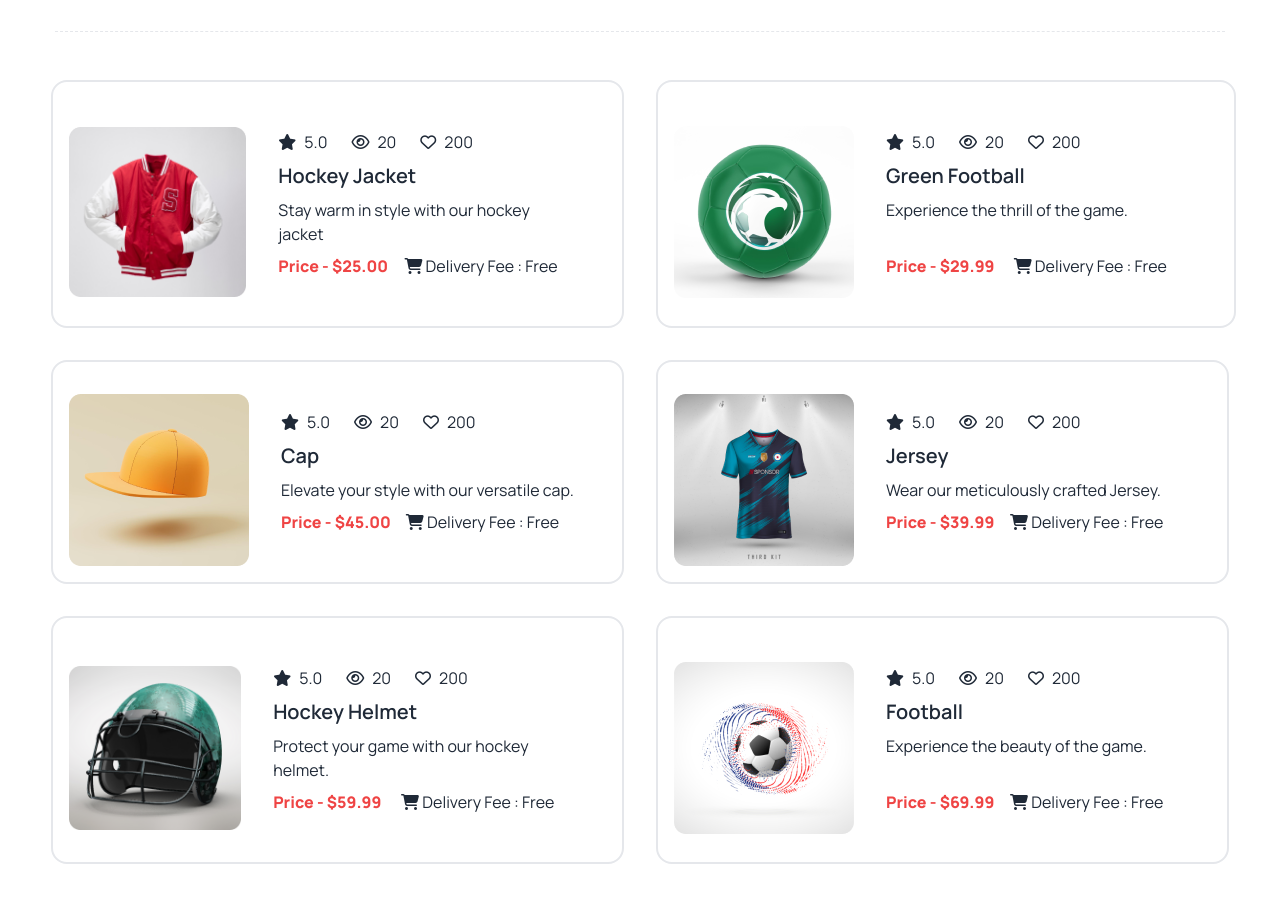
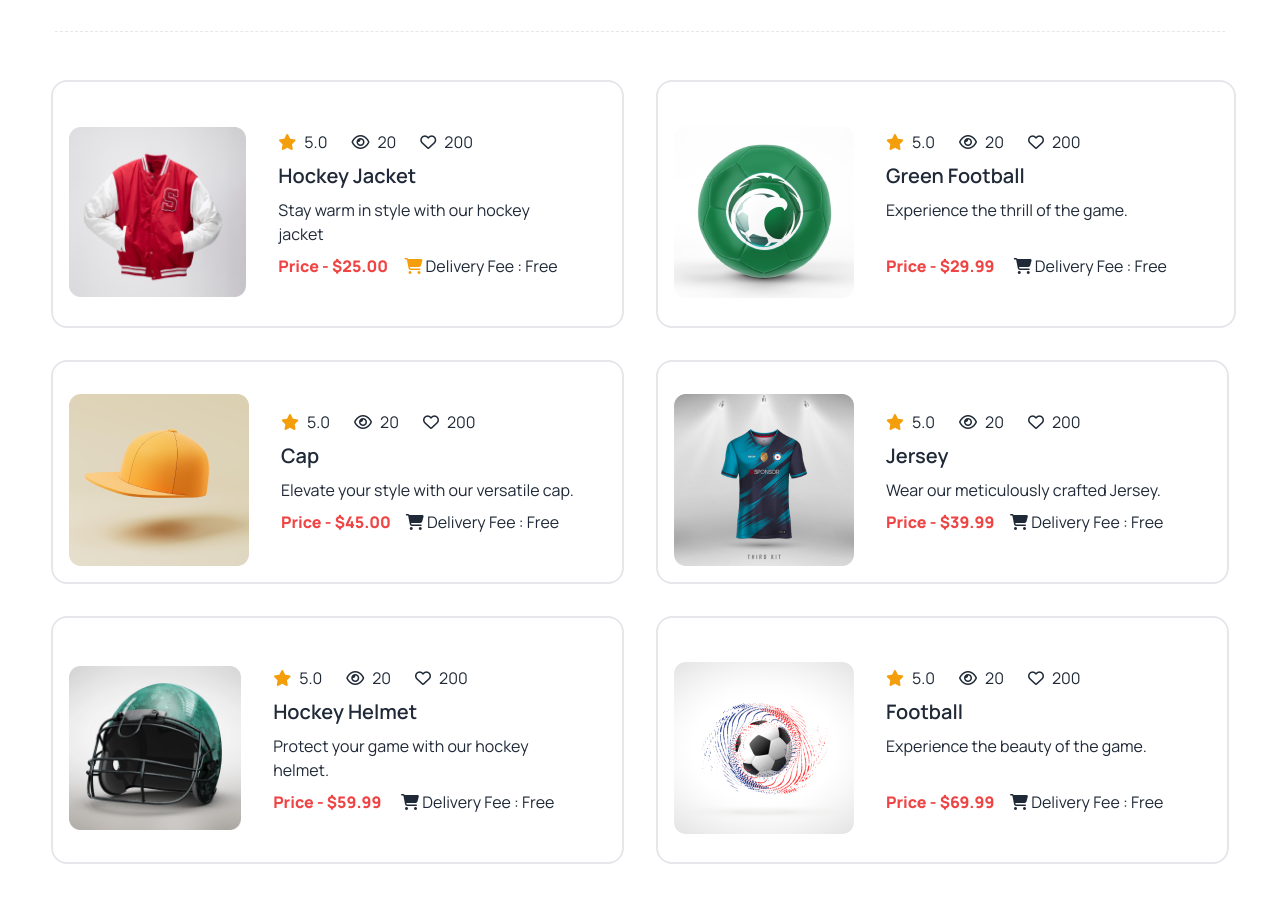
Before and after one commit to Deathknight101/Assignment-3, a plain HTML site: page index.html in a window 1280 px wide. Shown: the part 2840-3742 px from the top of the page. Drawn offline with nearby package versions, Linux system fonts and the light colour scheme.

Commit message:
final push

```diff
--- a/index.html
+++ b/index.html
@@ -263,7 +263,7 @@
                     <div class="card-body">
                         <div class="flex items-center gap-6">
                             <div class="flex items-center gap-2">
-                                <i class="fa-solid fa-star"></i>
+                                <i class="text-amber-500 fa-solid fa-star"></i>
                                 <p>
                                     5.0
                                 </p>
@@ -291,7 +291,7 @@
                                 Price - $25.00
                             </p>
                             <p>
-                                <i class="fa-solid fa-cart-shopping"></i>
+                                <i class="text-amber-500 fa-solid fa-cart-shopping"></i>
                                 Delivery Fee : Free
                             </p>
                         </div>
@@ -304,7 +304,7 @@
                     <div class="card-body">
                         <div class="flex items-center gap-6">
                             <div class="flex items-center gap-2">
-                                <i class="fa-solid fa-star"></i>
+                                <i class="text-amber-500 fa-solid fa-star"></i>
                                 <p>
                                     5.0
                                 </p>
@@ -345,7 +345,7 @@
                     <div class="card-body">
                         <div class="flex items-center gap-6">
                             <div class="flex items-center gap-2">
-                                <i class="fa-solid fa-star"></i>
+                                <i class="text-amber-500 fa-solid fa-star"></i>
                                 <p>
                                     5.0
                                 </p>
@@ -386,13 +386,13 @@
                     <div class="card-body">
                         <div class="flex items-center gap-6">
                             <div class="flex items-center gap-2">
-                                <i class="fa-solid fa-star"></i>
+                                <i class="text-amber-500 fa-solid fa-star"></i>
                                 <p>
                                     5.0
                                 </p>
                             </div>
                             <div class="flex items-center gap-2">
-                                <i class="fa-regular fa-eye"></i>
+                                <i class="text fa-regular fa-eye"></i>
                                 <p>
                                     20
                                 </p>
@@ -427,7 +427,7 @@
                     <div class="card-body">
                         <div class="flex items-center gap-6">
                             <div class="flex items-center gap-2">
-                                <i class="fa-solid fa-star"></i>
+                                <i class="text-amber-500 fa-solid fa-star"></i>
                                 <p>
                                     5.0
                                 </p>
@@ -468,7 +468,7 @@
                     <div class="card-body">
                         <div class="flex items-center gap-6">
                             <div class="flex items-center gap-2">
-                                <i class="fa-solid fa-star"></i>
+                                <i class="text-amber-500 fa-solid fa-star"></i>
                                 <p>
                                     5.0
                                 </p>
```
